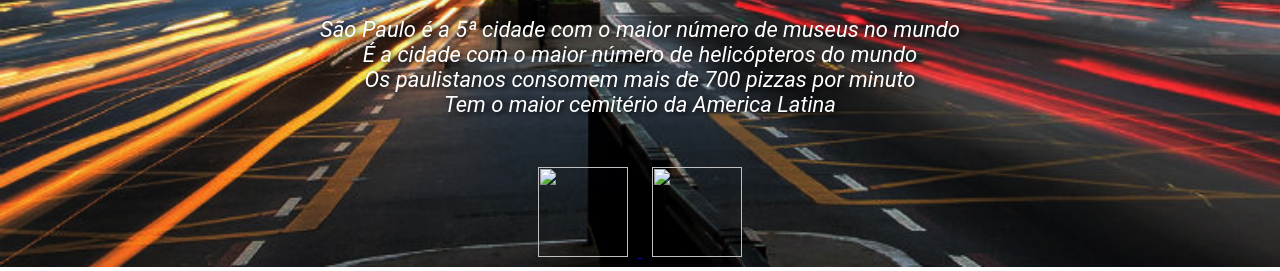
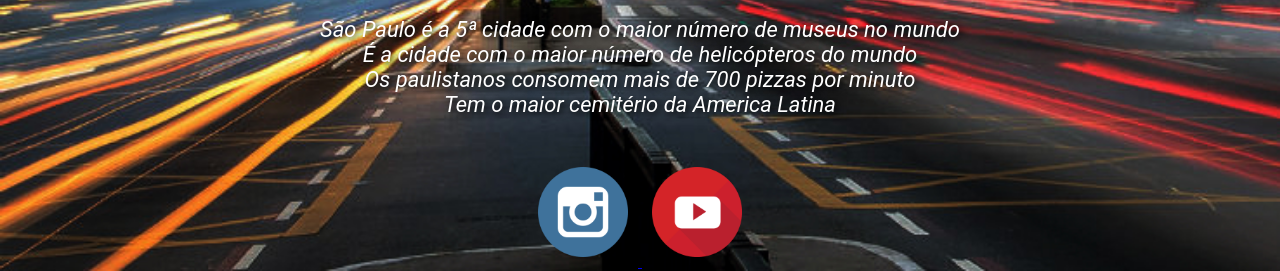
Before and after one commit to bczeulli/Check-Point-FrontEnd1, a plain HTML site: page index.html in a window 1280 px wide. Shown: the part 978-1249 px from the top of the page. Drawn offline with Linux system fonts and the light colour scheme; the site is published under a folder, as on GitHub Pages, so addresses that start at the root find nothing; a web font is replaced by a local one.

Commit message:
Update index.html

```diff
--- a/index.html
+++ b/index.html
@@ -31,10 +31,10 @@
     </main>
     <footer id="footer">
         <a href="https://www.instagram.com/prefsp" target="_blank">
-            <img src="/img/instagram.png" id="icon">
+            <img src="./img/instagram.png" id="icon">
         </a>
         <a href="https://www.youtube.com/user/prefeiturasaopaulo" target="_blank">
-            <img src="/img/youtube.png" id="icon">
+            <img src="./img/youtube.png" id="icon">
         </a>
     </footer>
 
```
